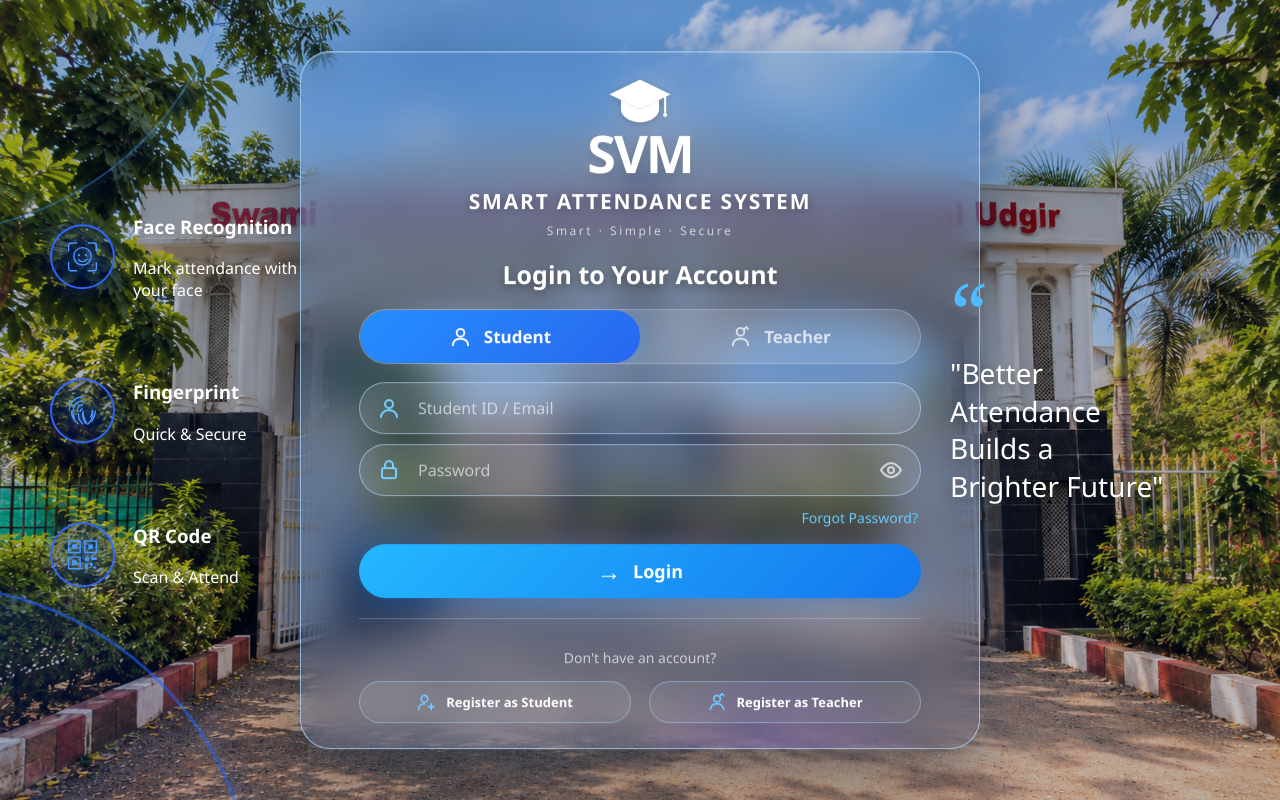
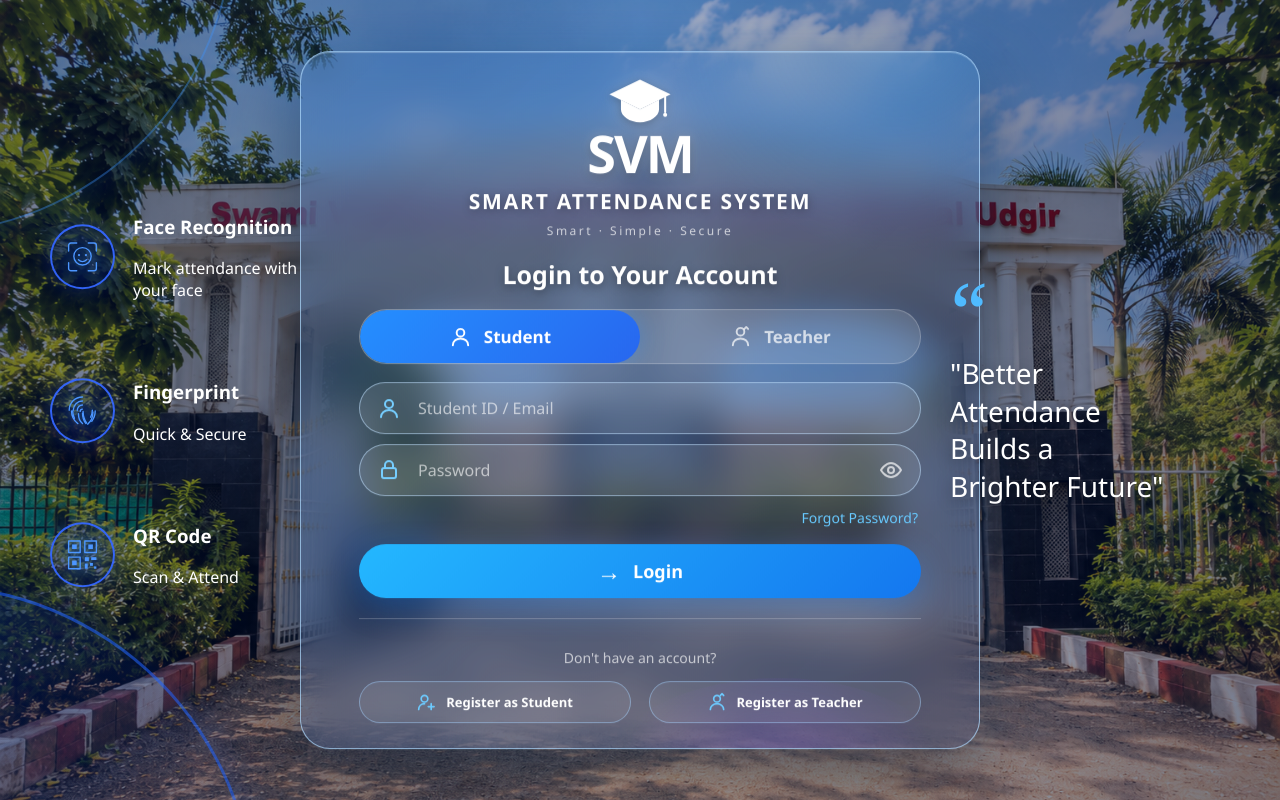
Before and after one commit to shindeanand3624-dev/smart-attendance-system, a Flask app: page /login in a window 1280 px wide. Run offline with Flask 3, Linux system fonts and the light colour scheme.

Commit message:
Update login.css

```diff
--- a/app/static/css/login.css
+++ b/app/static/css/login.css
@@ -15,12 +15,12 @@ body.login-page {
     font-family: "Segoe UI", Arial, sans-serif;
     color: #fff;
 
-    background:
+   background:
     linear-gradient(
         90deg,
-        rgba(2, 15, 55, 0.18),
-        rgba(4, 35, 95, 0.08),
-        rgba(3, 15, 55, 0.18)
+        rgba(2, 15, 55, 0.48),
+        rgba(4, 35, 95, 0.22),
+        rgba(3, 15, 55, 0.48)
     ),
     url("/static/college-wallpaper.png")
     center center / cover no-repeat;
```
